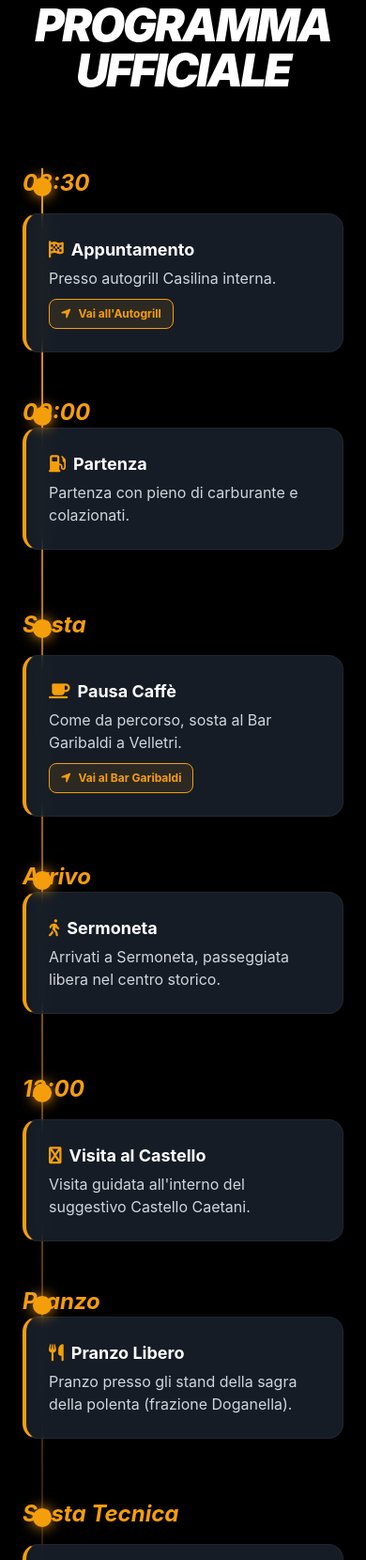
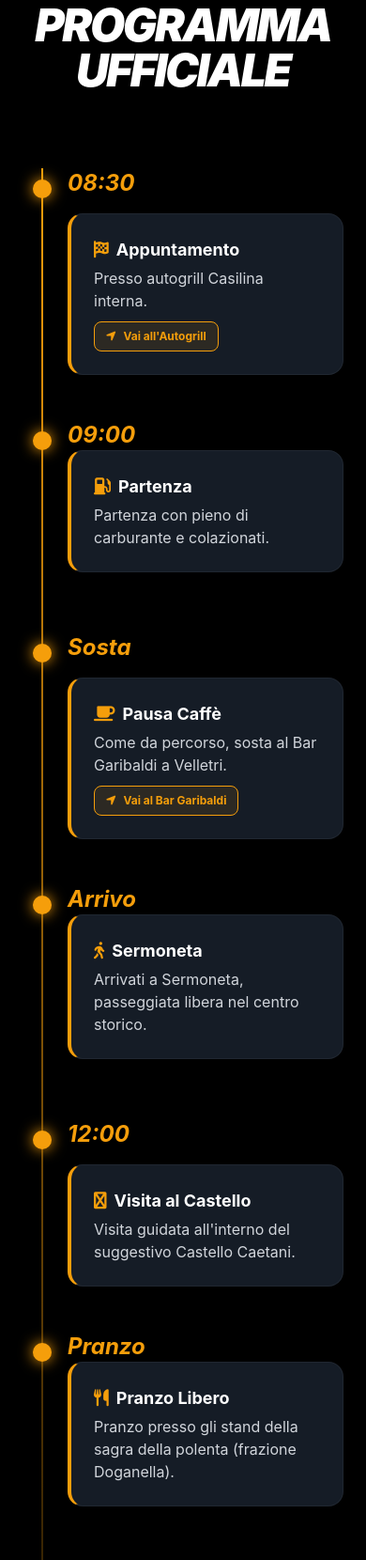
Before and after one commit to sergioanello-del/Free_Bikers_Roma_25_gennaio, a plain HTML site: page index.html in a window 390 px wide. Shown: the part 969-2629 px from the top of the page at 94% size. Drawn offline with nearby package versions, Linux system fonts and the light colour scheme.

Commit message:
Add files via upload

```diff
--- a/index.html
+++ b/index.html
@@ -81,7 +81,7 @@
         .timeline-dot {
             position: absolute;
             left: 11px;
-            top: 10px;
+            top: 12px;
             width: 20px;
             height: 20px;
             background: var(--primary);
@@ -90,7 +90,7 @@
             box-shadow: 0 0 15px var(--primary);
         }
         @media (min-width: 768px) {
-            .timeline-dot { left: 50%; transform: translateX(-50%); }
+            .timeline-dot { left: 50%; transform: translateX(-50%); top: 10px; }
         }
 
         .moto-card {
@@ -180,8 +180,7 @@
             color: var(--primary);
             padding: 6px 12px;
             border-radius: 8px;
-            font-size: 0.75rem;
-            font-weight: bold;
+            font-size: 0.75rem;            font-weight: bold;
             margin-top: 10px;
             border: 1px solid var(--primary);
             transition: all 0.2s;
@@ -193,6 +192,8 @@
     </style>
 </head>
 <body>
+
+
 
     <!-- Header -->
     <header class="fixed w-full z-50 bg-black/80 backdrop-blur-md border-b border-white/5">
@@ -248,10 +249,10 @@
                 <!-- Punto 1 -->
                 <div class="timeline-item flex flex-col md:flex-row" data-aos="fade-right">
                     <div class="timeline-dot"></div>
-                    <div class="md:w-1/2 md:pr-12 md:text-right mb-4 md:mb-0">
+                    <div class="pl-12 md:pl-0 md:w-1/2 md:pr-12 md:text-right mb-4 md:mb-0">
                         <span class="text-amber-500 font-bold text-2xl italic">08:30</span>
                     </div>
-                    <div class="md:w-1/2 md:pl-12">
+                    <div class="pl-12 md:pl-12 md:w-1/2">
                         <div class="moto-card p-6 rounded-2xl">
                             <h4 class="text-white font-bold text-lg mb-1"><i class="fas fa-flag-checkered mr-2 text-amber-500"></i>Appuntamento</h4>
                             <p class="text-gray-300">Presso autogrill Casilina interna.</p>
@@ -265,13 +266,13 @@
                 <!-- Punto 2 -->
                 <div class="timeline-item flex flex-col md:flex-row" data-aos="fade-left">
                     <div class="timeline-dot"></div>
-                    <div class="md:w-1/2 md:pr-12 md:text-right mb-4 md:mb-0 order-2 md:order-1">
+                    <div class="pl-12 md:pl-0 md:w-1/2 md:pr-12 md:text-right mb-4 md:mb-0 order-2 md:order-1">
                         <div class="moto-card p-6 rounded-2xl">
                             <h4 class="text-white font-bold text-lg mb-1"><i class="fas fa-gas-pump mr-2 text-amber-500"></i>Partenza</h4>
                             <p class="text-gray-300">Partenza con pieno di carburante e colazionati.</p>
                         </div>
                     </div>
-                    <div class="md:w-1/2 md:pl-12 order-1 md:order-2">
+                    <div class="pl-12 md:pl-12 md:w-1/2 order-1 md:order-2">
                         <span class="text-amber-500 font-bold text-2xl italic">09:00</span>
                     </div>
                 </div>
@@ -279,10 +280,10 @@
                 <!-- Punto 3 -->
                 <div class="timeline-item flex flex-col md:flex-row" data-aos="fade-right">
                     <div class="timeline-dot"></div>
-                    <div class="md:w-1/2 md:pr-12 md:text-right mb-4 md:mb-0">
+                    <div class="pl-12 md:pl-0 md:w-1/2 md:pr-12 md:text-right mb-4 md:mb-0">
                         <span class="text-amber-500 font-bold text-2xl italic">Sosta</span>
                     </div>
-                    <div class="md:w-1/2 md:pl-12">
+                    <div class="pl-12 md:pl-12 md:w-1/2">
                         <div class="moto-card p-6 rounded-2xl">
                             <h4 class="text-white font-bold text-lg mb-1"><i class="fas fa-coffee mr-2 text-amber-500"></i>Pausa Caffè</h4>
                             <p class="text-gray-300">Come da percorso, sosta al Bar Garibaldi a Velletri.</p>
@@ -296,13 +297,13 @@
                 <!-- Punto 4 -->
                 <div class="timeline-item flex flex-col md:flex-row" data-aos="fade-left">
                     <div class="timeline-dot"></div>
-                    <div class="md:w-1/2 md:pr-12 md:text-right mb-4 md:mb-0 order-2 md:order-1">
+                    <div class="pl-12 md:pl-0 md:w-1/2 md:pr-12 md:text-right mb-4 md:mb-0 order-2 md:order-1">
                         <div class="moto-card p-6 rounded-2xl">
                             <h4 class="text-white font-bold text-lg mb-1"><i class="fas fa-walking mr-2 text-amber-500"></i>Sermoneta</h4>
                             <p class="text-gray-300">Arrivati a Sermoneta, passeggiata libera nel centro storico.</p>
                         </div>
                     </div>
-                    <div class="md:w-1/2 md:pl-12 order-1 md:order-2">
+                    <div class="pl-12 md:pl-12 md:w-1/2 order-1 md:order-2">
                         <span class="text-amber-500 font-bold text-2xl italic">Arrivo</span>
                     </div>
                 </div>
@@ -310,10 +311,10 @@
                 <!-- Punto 5 -->
                 <div class="timeline-item flex flex-col md:flex-row" data-aos="fade-right">
                     <div class="timeline-dot"></div>
-                    <div class="md:w-1/2 md:pr-12 md:text-right mb-4 md:mb-0">
+                    <div class="pl-12 md:pl-0 md:w-1/2 md:pr-12 md:text-right mb-4 md:mb-0">
                         <span class="text-amber-500 font-bold text-2xl italic">12:00</span>
                     </div>
-                    <div class="md:w-1/2 md:pl-12">
+                    <div class="pl-12 md:pl-12 md:w-1/2">
                         <div class="moto-card p-6 rounded-2xl">
                             <h4 class="text-white font-bold text-lg mb-1"><i class="fas fa-fort-awesome mr-2 text-amber-500"></i>Visita al Castello</h4>
                             <p class="text-gray-300">Visita guidata all'interno del suggestivo Castello Caetani.</p>
@@ -324,13 +325,13 @@
                 <!-- Punto 6 -->
                 <div class="timeline-item flex flex-col md:flex-row" data-aos="fade-left">
                     <div class="timeline-dot"></div>
-                    <div class="md:w-1/2 md:pr-12 md:text-right mb-4 md:mb-0 order-2 md:order-1">
+                    <div class="pl-12 md:pl-0 md:w-1/2 md:pr-12 md:text-right mb-4 md:mb-0 order-2 md:order-1">
                         <div class="moto-card p-6 rounded-2xl">
                             <h4 class="text-white font-bold text-lg mb-1"><i class="fas fa-utensils mr-2 text-amber-500"></i>Pranzo Libero</h4>
                             <p class="text-gray-300">Pranzo presso gli stand della sagra della polenta (frazione Doganella).</p>
                         </div>
                     </div>
-                    <div class="md:w-1/2 md:pl-12 order-1 md:order-2">
+                    <div class="pl-12 md:pl-12 md:w-1/2 order-1 md:order-2">
                         <span class="text-amber-500 font-bold text-2xl italic">Pranzo</span>
                     </div>
                 </div>
@@ -338,10 +339,10 @@
                 <!-- Punto 7 -->
                 <div class="timeline-item flex flex-col md:flex-row" data-aos="fade-right">
                     <div class="timeline-dot"></div>
-                    <div class="md:w-1/2 md:pr-12 md:text-right mb-4 md:mb-0">
+                    <div class="pl-12 md:pl-0 md:w-1/2 md:pr-12 md:text-right mb-4 md:mb-0">
                         <span class="text-amber-500 font-bold text-2xl italic">Sosta Tecnica</span>
                     </div>
-                    <div class="md:w-1/2 md:pl-12">
+                    <div class="pl-12 md:pl-12 md:w-1/2">
                         <div class="moto-card p-6 rounded-2xl">
                             <h4 class="text-white font-bold text-lg mb-1"><i class="fas fa-gas-pump mr-2 text-amber-500"></i>Rifornimento</h4>
                             <p class="text-gray-300">Rifornimento a Colleferro, ENI accanto al bar Marini.</p>
@@ -352,13 +353,13 @@
                 <!-- Punto 8 -->
                 <div class="timeline-item flex flex-col md:flex-row" data-aos="fade-left">
                     <div class="timeline-dot"></div>
-                    <div class="md:w-1/2 md:pr-12 md:text-right mb-4 md:mb-0 order-2 md:order-1">
+                    <div class="pl-12 md:pl-0 md:w-1/2 md:pr-12 md:text-right mb-4 md:mb-0 order-2 md:order-1">
                         <div class="moto-card p-6 rounded-2xl">
                             <h4 class="text-white font-bold text-lg mb-1"><i class="fas fa-road mr-2 text-amber-500"></i>Rientro</h4>
                             <p class="text-gray-300">Possibilità di rientrare utilizzando l'autostrada A1 da Colleferro o Valmontone.</p>
                         </div>
                     </div>
-                    <div class="md:w-1/2 md:pl-12 order-1 md:order-2">
+                    <div class="pl-12 md:pl-12 md:w-1/2 order-1 md:order-2">
                         <span class="text-amber-500 font-bold text-2xl italic">Rientro</span>
                     </div>
                 </div>
```
